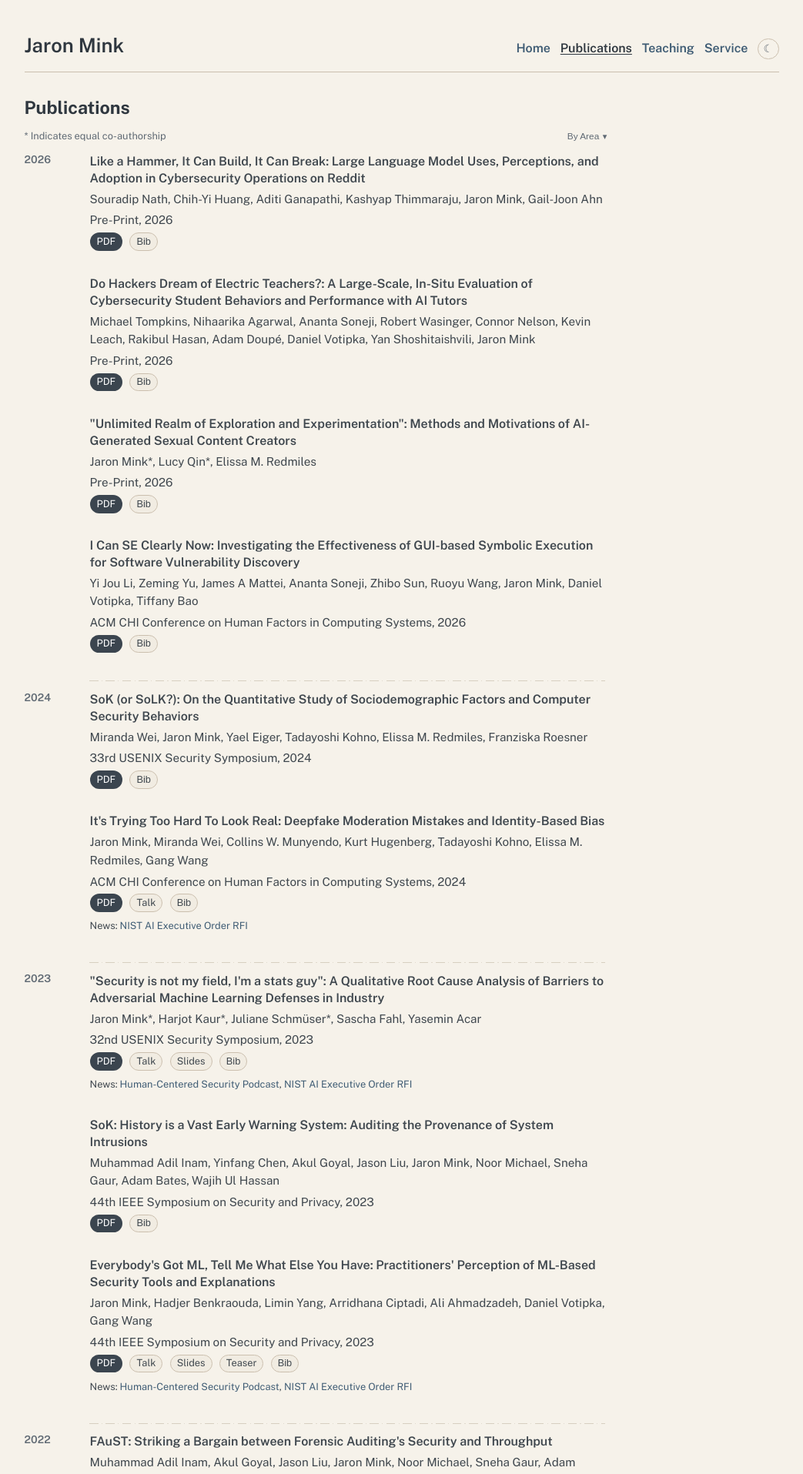
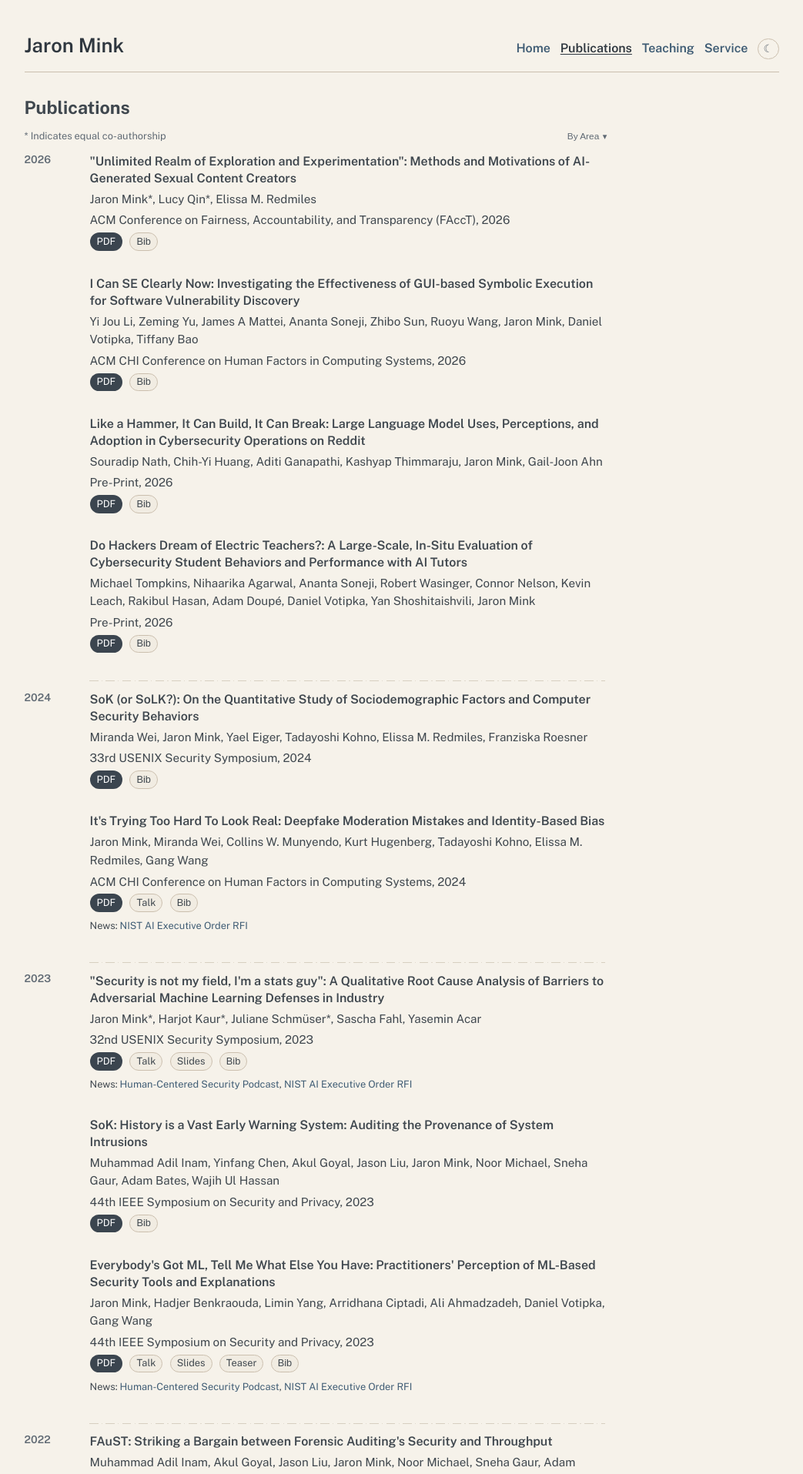
Before and after one commit to JaronMink/personal-website, a Jekyll site: the page built from publications.md, in a window 1280 px wide. Shown: the top 1915 px of the page at 77% size, without its empty margins (111-1154 px from the left). Built offline with Jekyll 4.4.1, drawn with Linux system fonts in a browser that asks for light colours.

Commit message:
accepted to FAccT

```diff
--- a/_data/publications.yml
+++ b/_data/publications.yml
@@ -25,15 +25,14 @@
     style: primary
 - id: pub-aig-sc-2026
   year: 2026
-  date: '2026-01-28'
-  preprint: true
+  date: '2026-06-25'
   title: '"Unlimited Realm of Exploration and Experimentation": Methods and Motivations
     of AI-Generated Sexual Content Creators'
   authors:
   - Jaron Mink*
   - Lucy Qin*
   - Elissa M. Redmiles
-  venue: Pre-Print, 2026
+  venue: ACM Conference on Fairness, Accountability, and Transparency (FAccT), 2026
   areas:
   - ml-enabled-abuse
   links:
--- a/_includes/publication-list.html
+++ b/_includes/publication-list.html
@@ -106,19 +106,8 @@
     <div class="pub-year-group">
       <div class="pub-year-sticky">{{ year_group.name }}</div>
       <div class="pub-group-items">
-        {% comment %}
-          Keep preprints ahead of formally published papers within a year while
-          preserving the reverse-chronological order already established above.
-        {% endcomment %}
         {% for pub in year_group.items %}
-          {% if pub.preprint %}
-            {% include publication-item.html pub=pub %}
-          {% endif %}
-        {% endfor %}
-        {% for pub in year_group.items %}
-          {% unless pub.preprint %}
-            {% include publication-item.html pub=pub %}
-          {% endunless %}
+        {% include publication-item.html pub=pub %}
         {% endfor %}
       </div>
     </div>
--- a/_sass/minimal-light.scss
+++ b/_sass/minimal-light.scss
@@ -529,6 +529,10 @@ h2 {
   margin-top: 2rem;
 }
 
+.top-main h2 {
+  color: var(--text);
+}
+
 p,
 ul,
 ol,
@@ -2147,6 +2151,7 @@ td {
 
 .home-meta-copy {
   color: var(--text);
+  transition: color var(--theme-fade-duration) ease;
 }
 
 .home-meta-line a:hover .home-meta-copy {
@@ -2301,7 +2306,7 @@ td {
   letter-spacing: 0.08em;
   line-height: 1;
   text-transform: none;
-  color: var(--heading);
+  color: var(--text);
   white-space: nowrap;
 }
 
```
Also changed, not shown: _data/publications.schema.md (+2 -2 lines), README.md, 2 other files.
